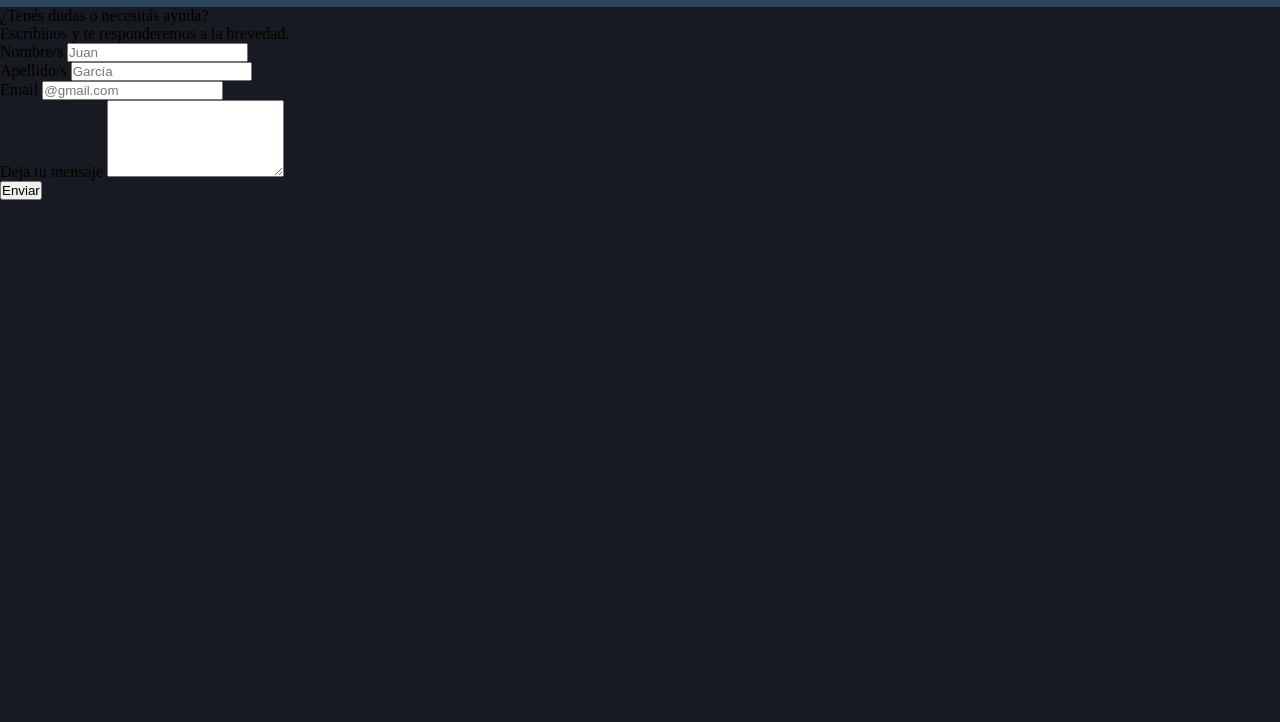
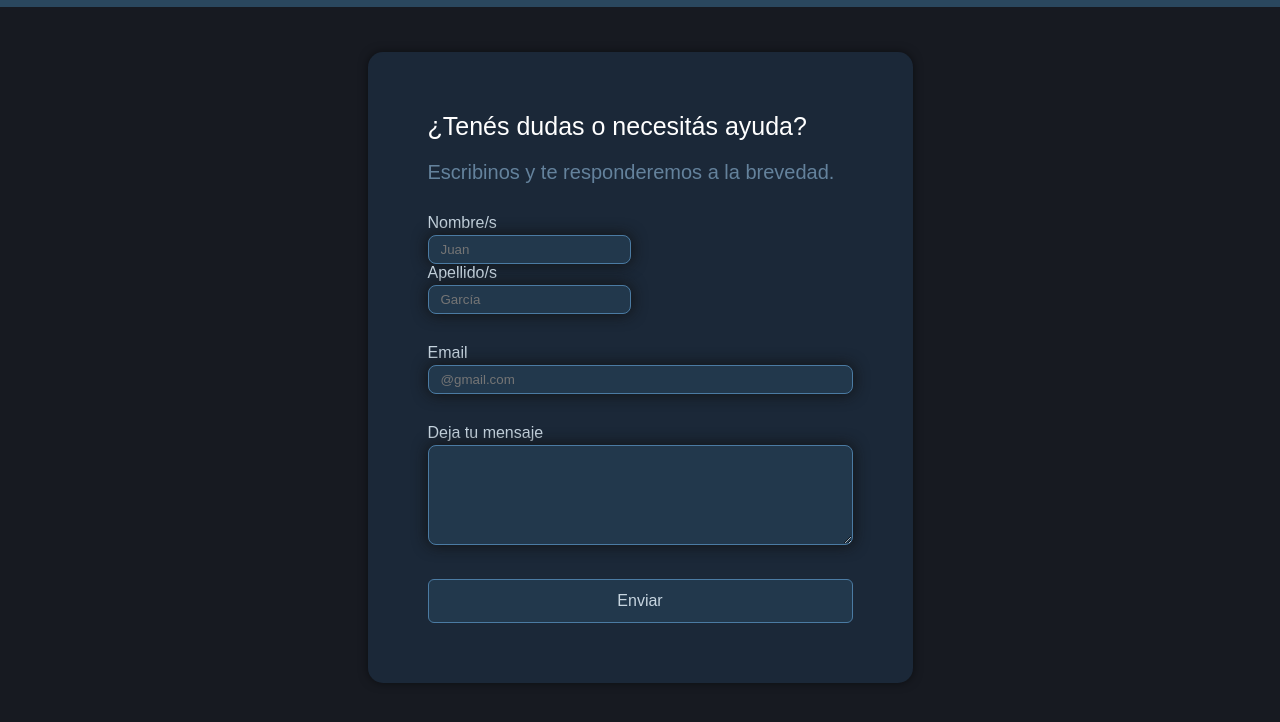
Before and after one commit to NaxarenoXNT/TP1_Prog3_Grupo, a plain HTML site: page pages/contacto.html in a window 1280 px wide. Shown: the part 62-784 px from the top of the page. Drawn offline with Linux system fonts and the light colour scheme.

Commit message:
Implementación del estilo base del formulario

```diff
--- a/CSS/contacto_style.css
+++ b/CSS/contacto_style.css
@@ -7,6 +7,10 @@ body {
     padding: 0;
     box-sizing: border-box;
 }
+
+
+/* CSS de la seccion "Header" */
+
 header {
     background-color: #2a475e;
     padding-left: 10px;
@@ -19,8 +23,6 @@ header {
     color: #dddddd;
     font-family: Arial, Helvetica, sans-serif;
 }
-
-
 
 nav a {
     color: #dddddd;
@@ -40,3 +42,101 @@ nav a.activo {
     text-decoration:underline;
     color: #79afff;
 }
+
+
+/* CSS de la seccion "Form" */
+
+.contacto_dudas {
+    font-size: 25px;
+    font-family: Arial, Helvetica, sans-serif;
+    color: #ffffff;
+    margin-bottom: 20px;
+}
+
+.contacto_respondemos {
+    font-size: 20px;
+    font-family: Arial, Helvetica, sans-serif;
+    color: #64829c;
+    margin-bottom: 30px;
+}
+
+.contacto_formulario {
+    padding: 60px 60px;
+    max-width: 545px;
+    margin: auto;
+    margin-top: 45px;
+    background-color: #1b2838;
+    border-radius: 15px;
+    box-shadow: 0 0 10px #00000080;
+}
+
+.nombre {
+    display: inline-block;
+    margin-right: 30px;
+}
+
+.apellido {
+    display: inline-block;
+}
+
+label {
+    display: block;
+    color: #c7d5e0;
+    font-family: Arial, Helvetica, sans-serif;
+    margin-bottom: 3px;
+}
+
+.email {
+    margin-top: 30px;
+}
+
+.mensaje {
+    margin-top: 30px;
+}
+
+input, textarea {
+    width: 100%;
+    box-sizing: border-box;
+    padding: 6px 12px;
+    border: 1px solid #4b7ba3;
+    box-shadow: 0px 0px 15px #111111;
+    background-color: transparent;
+    background-color: #2a475e85;
+    border-radius: 8px;
+}
+
+textarea {
+    min-width: 100%;
+    resize: vertical;
+    min-height: 100px;
+    max-height: 200px;
+    font-family: sans-serif;
+}
+
+input:hover, textarea:hover {
+    border-color: #66c0f4;
+}
+
+input:focus, textarea:focus {
+    outline: none;
+    border-color: #66c0f4;
+    box-shadow: 0 0 5px #66c0f4;
+}
+
+.contacto_button {
+    display: block;
+    width: 100%;
+    padding: 12px;
+    border: 1px solid #4b7ba3;
+    border-radius: 6px;
+    margin-top: 30px;
+    background-color: #2a475e85;
+    color: #c7d5e0;
+    font-size: 16px;
+    cursor: pointer;
+}
+
+.contacto_button:hover {
+    background-color: #66c0f4;
+    color: #171a21;
+}
```
